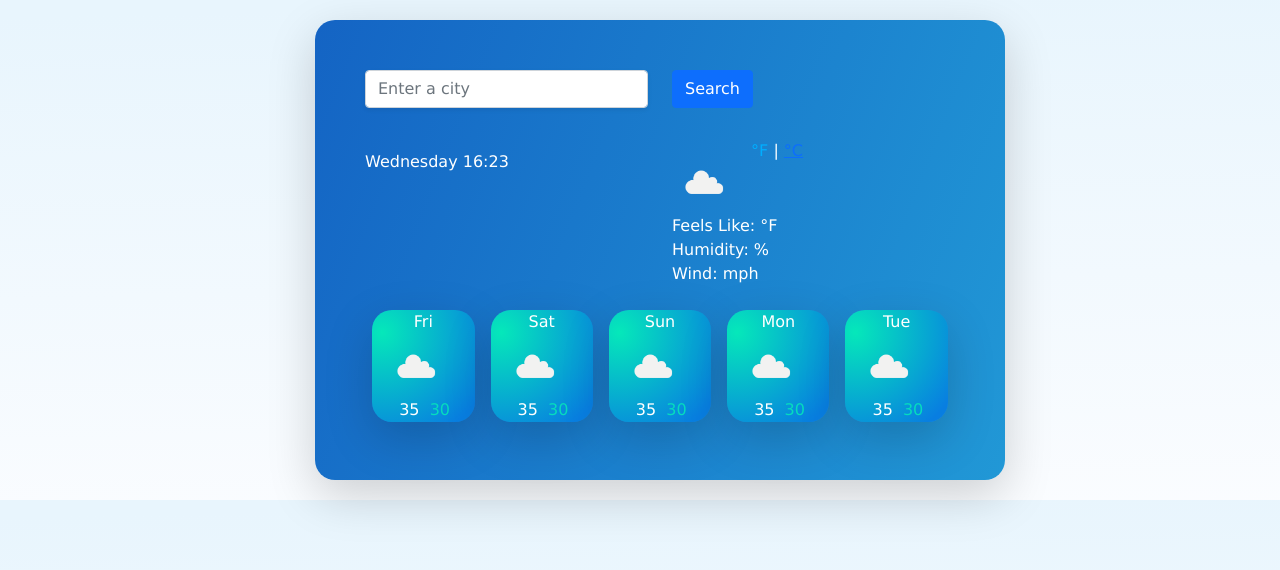
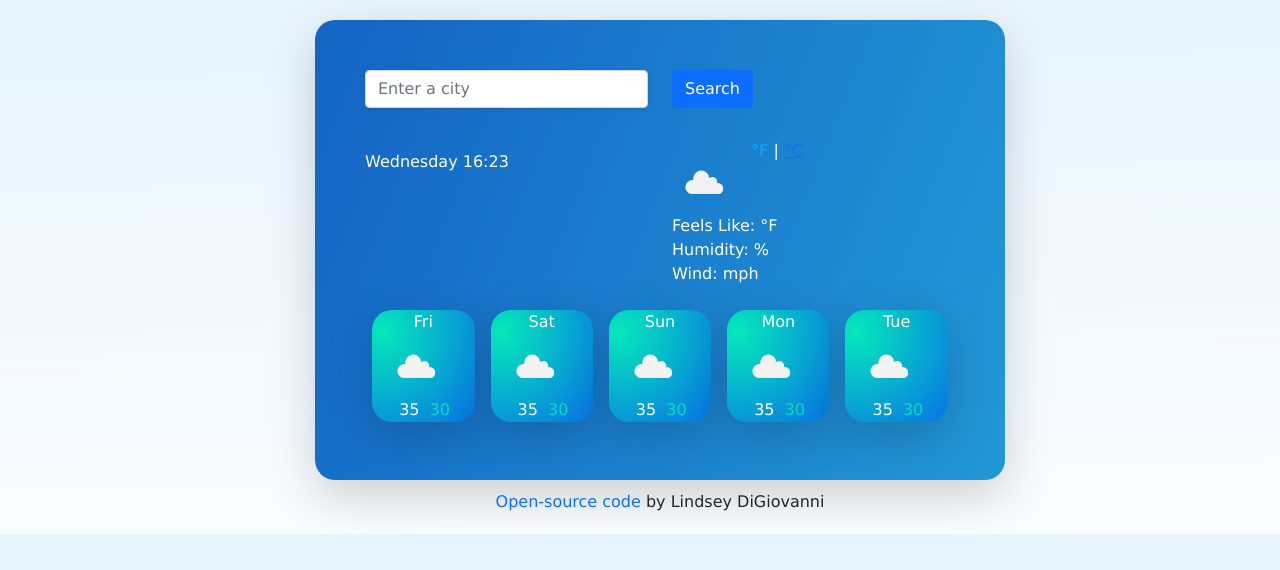
Before and after one commit to linzdigio/weather-app-project, a website built with Parcel: page index.html in a window 1280 px wide. Built offline with nearby package versions, Linux system fonts and the light colour scheme; no server answers; a web font is replaced by a local one.

Commit message:
Added GitHub link

```diff
--- a/index.html
+++ b/index.html
@@ -137,6 +137,9 @@
 					</div>
 				</div>
 			</div>
+            <div class="github-address">
+                <a href="https://github.com/linzdigio/weather-app-project" target="_blank" class="github-link">Open-source code </a>by Lindsey DiGiovanni</a></div>
+            </div>
 		</div>
 		<script src="src/index.js"></script>
   </body>
--- a/src/styles.css
+++ b/src/styles.css
@@ -111,3 +111,13 @@ img {
 .forecast-low {
   color: #06dcbe;
 }
+
+.github-address {
+  margin: 10px;
+  text-align: center;
+  font-family: Verdana, Geneva, Tahoma, sans-serif;
+}
+
+.github-link {
+  text-decoration: none;
+}
```
